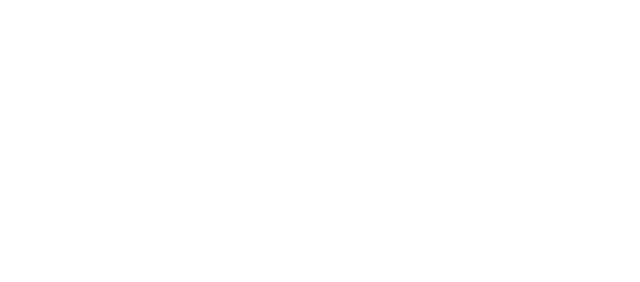
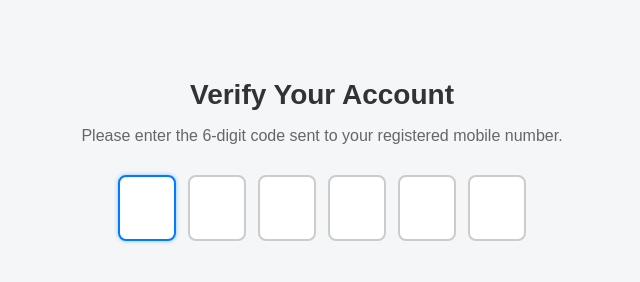
Before and after one commit to acciojob/OTP-ritikj0536, a website: page main.html in a window 1280 px wide. Shown: the whole page, without its empty margins (318-958 px from the left). Drawn offline with Linux system fonts and the light colour scheme.

Commit message:
created a submission

```diff
--- a/main.html
+++ b/main.html
@@ -1,16 +1,28 @@
 <!DOCTYPE html>
+<html lang="en">
+  <head>
+    <meta charset="UTF-8" />
+    <meta name="viewport" content="width=device-width, initial-scale=1.0" />
+    <title>OTP Verification</title>
+    <link rel="stylesheet" href="styles.css" />
+  </head>
+  <body>
+    <!-- Heading Section -->
+    <h1 id="verification_heading">Verify Your Account</h1>
+    <p id="verification_subtext">
+      Please enter the 6-digit code sent to your registered mobile number.
+    </p>
 
-<html>
+    <!-- OTP Container -->
+    <div class="code-container">
+      <input type="text" maxlength="1" class="code" />
+      <input type="text" maxlength="1" class="code" />
+      <input type="text" maxlength="1" class="code" />
+      <input type="text" maxlength="1" class="code" />
+      <input type="text" maxlength="1" class="code" />
+      <input type="text" maxlength="1" class="code" />
+    </div>
 
-<head>
-	<link rel="stylesheet" href="styles.css">
-</head>
-
-<body>
-	<!-- the entire body must be written by student -->
-    <script type="text/javascript" src="./script.js">
-</script>
-
-</body>
-
+    <script src="./script.js"></script>
+  </body>
 </html>
--- a/script.js
+++ b/script.js
@@ -1 +1,34 @@
 //your JS code here. If required.
+const inputs = document.querySelectorAll('.code');
+
+// Automatically focus first input when page loads
+inputs[0].focus();
+
+inputs.forEach((input, index) => {
+  input.addEventListener('input', (e) => {
+    const value = e.target.value;
+
+    // Only allow numeric input
+    if (!/^[0-9]$/.test(value)) {
+      e.target.value = '';
+      return;
+    }
+
+    // Move to next input if value entered
+    if (value && index < inputs.length - 1) {
+      inputs[index + 1].focus();
+    }
+  });
+
+  input.addEventListener('keydown', (e) => {
+    if (e.key === 'Backspace') {
+      // Clear the value
+      e.target.value = '';
+
+      // Move to previous input
+      if (index > 0) {
+        inputs[index - 1].focus();
+      }
+    }
+  });
+});
--- a/styles.css
+++ b/styles.css
@@ -1 +1,44 @@
 /*  your css code here. If applicable */
+body {
+  font-family: Arial, sans-serif;
+  text-align: center;
+  background-color: #f4f6f8;
+  margin: 0;
+  padding-top: 60px;
+}
+
+#verification_heading {
+  font-size: 28px;
+  font-weight: bold;
+  color: #333;
+  margin-bottom: 10px;
+}
+
+#verification_subtext {
+  font-size: 16px;
+  color: #666;
+  margin-bottom: 30px;
+}
+
+.code-container {
+  display: flex;
+  justify-content: center;
+  gap: 12px;
+}
+
+.code {
+  width: 50px;
+  height: 60px;
+  font-size: 24px;
+  text-align: center;
+  border: 2px solid #ccc;
+  border-radius: 8px;
+  outline: none;
+  transition: all 0.2s ease;
+  background-color: #fff;
+}
+
+.code:focus {
+  border-color: #007bff;
+  box-shadow: 0 0 4px rgba(0, 123, 255, 0.4);
+}
```
